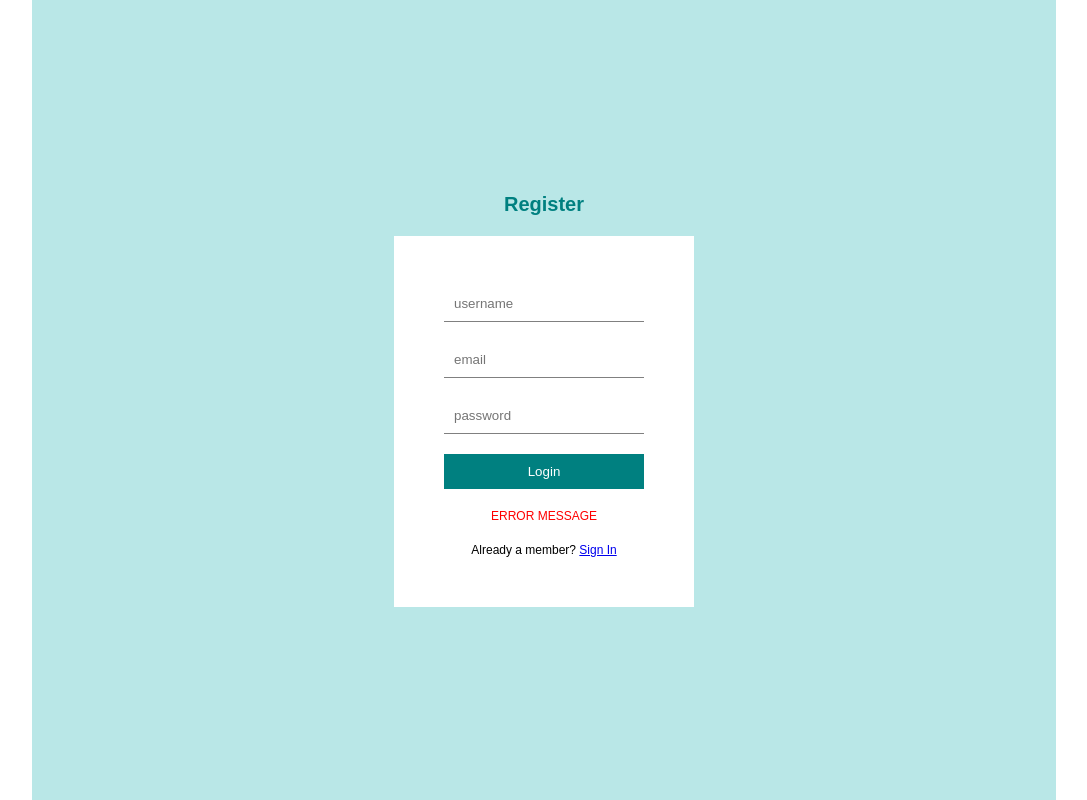
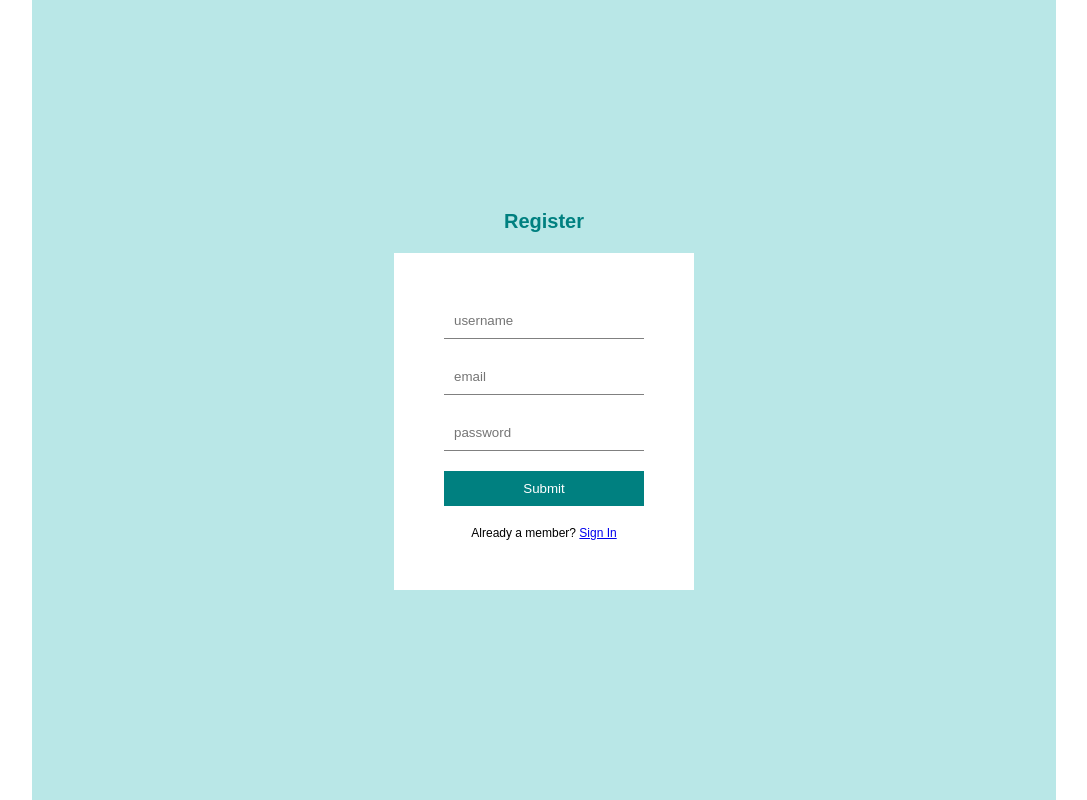
Before and after one commit to coccigabry/cocciBlog-frontend, a React (Vite) app: page /register in a window 1280 px wide. Shown: the whole page, without its empty margins (96-1183 px from the left). Built offline with nearby package versions, Linux system fonts and the light colour scheme.

Commit message:
connected register page to server

```diff
--- a/package.json
+++ b/package.json
@@ -9,6 +9,7 @@
     "preview": "vite preview"
   },
   "dependencies": {
+    "axios": "^1.3.1",
     "react": "^18.2.0",
     "react-dom": "^18.2.0",
     "react-icons": "^4.7.1",
@@ -21,5 +22,5 @@
     "@types/react-dom": "^18.0.9",
     "@vitejs/plugin-react": "^3.0.0",
     "vite": "^4.0.0"
-  }
+  },
 }
--- a/src/pages/Login.jsx
+++ b/src/pages/Login.jsx
@@ -1,15 +1,45 @@
-import React from 'react'
-import { Link } from 'react-router-dom'
+import axios from 'axios'
+import React, { useState } from 'react'
+import { Link, useNavigate } from 'react-router-dom'
+
 
 const Login = () => {
+  const [inputs, setInputs] = useState({
+    username: '',
+    password: '',
+  })
+  const [err, setErr] = useState(null)
+
+  const navigate = useNavigate()
+
+  const handleChange = (e) => {
+    setInputs(
+      prev => ({
+        ...prev,
+        [e.target.name]: e.target.value
+      })
+    )
+  }
+
+  const handleSubmit = async (e) => {
+    e.preventDefault()
+    try {
+      await axios.post('http://localhost:4000/api/auth/login', inputs)
+      navigate('/')
+    } catch (err) {
+      setErr(err.response.data)
+    }
+  }
+
+
   return (
     <div className='auth'>
       <h1>Login</h1>
       <form>
-        <input type='text' placeholder='username' />
-        <input type='password' placeholder='password' />
-        <button>Login</button>
-        <p>ERROR MESSAGE</p>
+        <input type='text' name='username' placeholder='username' onChange={handleChange} />
+        <input type='password' name='password' placeholder='password' onChange={handleChange} />
+        <button onClick={handleSubmit}>Login</button>
+        {err && <p>{err}</p>}
         <span>Not yet a member? <Link to='/register'>Register</Link></span>
       </form>
     </div>
--- a/src/pages/Register.jsx
+++ b/src/pages/Register.jsx
@@ -1,17 +1,47 @@
-import React from 'react'
-import { Link } from 'react-router-dom'
+import React, { useState } from 'react'
+import { Link, useNavigate } from 'react-router-dom'
+import axios from 'axios'
 
 
 const Register = () => {
+  const [inputs, setInputs] = useState({
+    username: '',
+    email: '',
+    password: '',
+  })
+  const [err, setErr] = useState(null)
+
+  const navigate = useNavigate()
+
+  const handleChange = (e) => {
+    setInputs(
+      prev => ({
+        ...prev,
+        [e.target.name]: e.target.value
+      })
+    )
+  }
+
+  const handleSubmit = async (e) => {
+    e.preventDefault()
+    try {
+      await axios.post('http://localhost:4000/api/auth/register', inputs)
+      navigate('/login')
+    } catch (err) {
+      setErr(err.response.data)
+    }
+  }
+
+
   return (
     <div className='auth'>
       <h1>Register</h1>
       <form>
-        <input required type='text' placeholder='username' />
-        <input required type='email' placeholder='email' />
-        <input required type='password' placeholder='password' />
-        <button>Login</button>
-        <p>ERROR MESSAGE</p>
+        <input required type='text' name='username' placeholder='username' onChange={handleChange} />
+        <input required type='email' name='email' placeholder='email' onChange={handleChange} />
+        <input required type='password' name='password' placeholder='password' onChange={handleChange} />
+        <button onClick={handleSubmit}>Submit</button>
+        {err && <p>{err}</p>}
         <span>Already a member? <Link to='/login'>Sign In</Link></span>
       </form>
     </div>)
```
Also changed, not shown: 1 other file (tests, documents, lock files or other folders).
